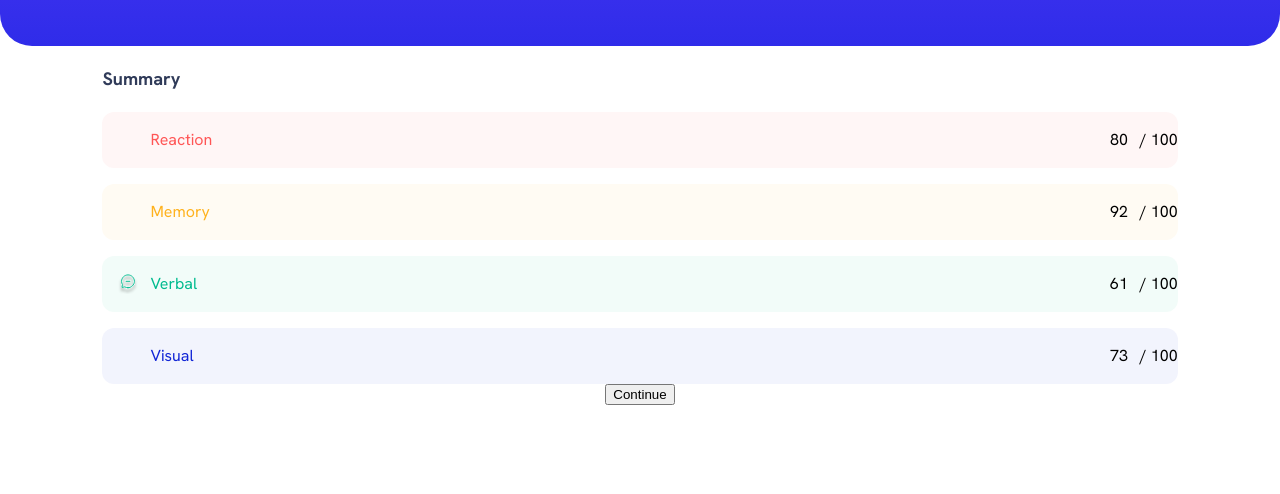
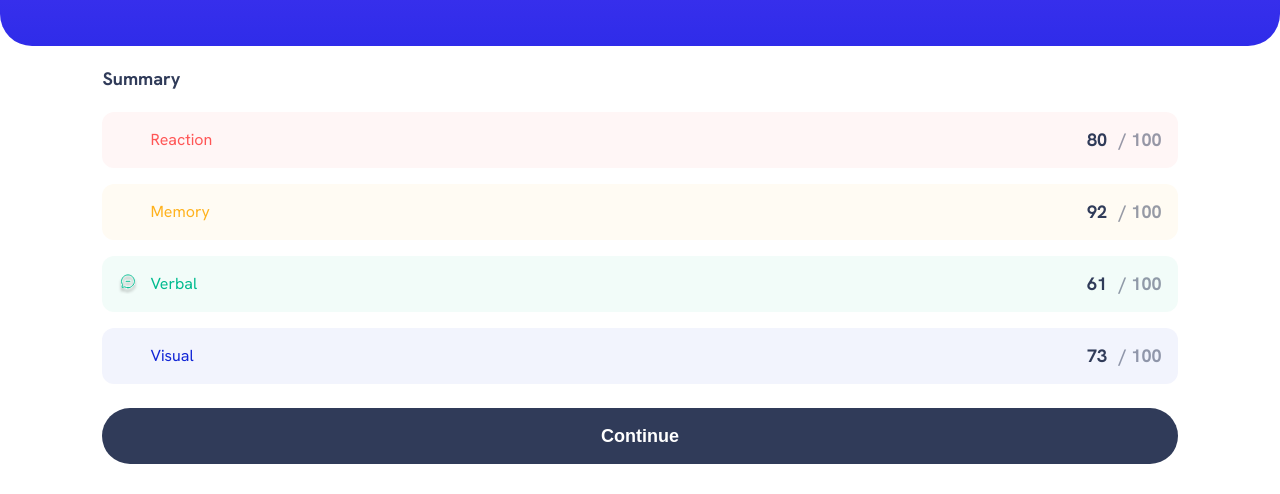
Before and after one commit to gabrielestefono/pagina_sumario_vanilla, a plain HTML site: page index.html in a window 1280 px wide. Shown: the part 310-804 px from the top of the page. Drawn offline with Linux system fonts and the light colour scheme.

Commit message:
[Adição] Versão 1.6.0

```diff
--- a/assets/css/style.css
+++ b/assets/css/style.css
@@ -116,7 +116,7 @@ body{
     background-color: rgba(17, 37, 214, 0.05);
 }
 
-.content > div > div > div > div{
+.content > div > div > div > div:first-child{
     display: flex;
     gap: .75rem;
     margin-left: 1rem;
@@ -175,8 +175,41 @@ body{
     color: #1125d6;
 }
 
+.content > div > div > div > div:last-child{
+    display: flex;
+    gap: .75rem;
+    margin-right: 1rem;
+    align-items: center;
+}
+
+.content > div > div > div > div:last-child > span:first-child{
+    font-size: 1.125rem;
+    font-weight: 700;
+    color: #303B59;
+}
+
+.content > div > div > div > div:last-child > span:last-child{
+    font-size: 1.125rem;
+    font-weight: 700;
+    opacity: .5;
+    color: #303B59;
+}
+
 .content > div > div:last-of-type{
     display: flex;
     width: 100%;
     justify-content: center;
+    margin-top: 1.5rem;
+    padding-bottom: 1.875rem;
 }
+
+.content > div > div:last-of-type > button{
+    height: 3.5rem;
+    background-color: #303B59;
+    color: white;
+    font-size: 1.125rem;
+    font-weight: 700;
+    border: none;
+    border-radius: 8rem;
+    width: 100%;
+}
--- a/index.html
+++ b/index.html
@@ -22,19 +22,19 @@
             <div>
                 <div>
                     <div><div></div><p>Reaction</p></div>
-                    <div><span>80</span> / 100</div>
+                    <div><span>80</span><span> / 100</span></div>
                 </div>
                 <div>
                     <div><div></div><p>Memory</p></div>
-                    <div><span>92</span> / 100</div>
+                    <div><span>92</span><span> / 100</span></div>
                 </div>
                 <div>
                     <div><div></div><p>Verbal</p></div>
-                    <div><span>61</span> / 100</div>
+                    <div><span>61</span><span> / 100</span></div>
                 </div>
                 <div>
                     <div><div></div><p>Visual</p></div>
-                    <div><span>73</span> / 100</div>
+                    <div><span>73</span><span> / 100</span></div>
                 </div>
             </div>
             <div>
```
